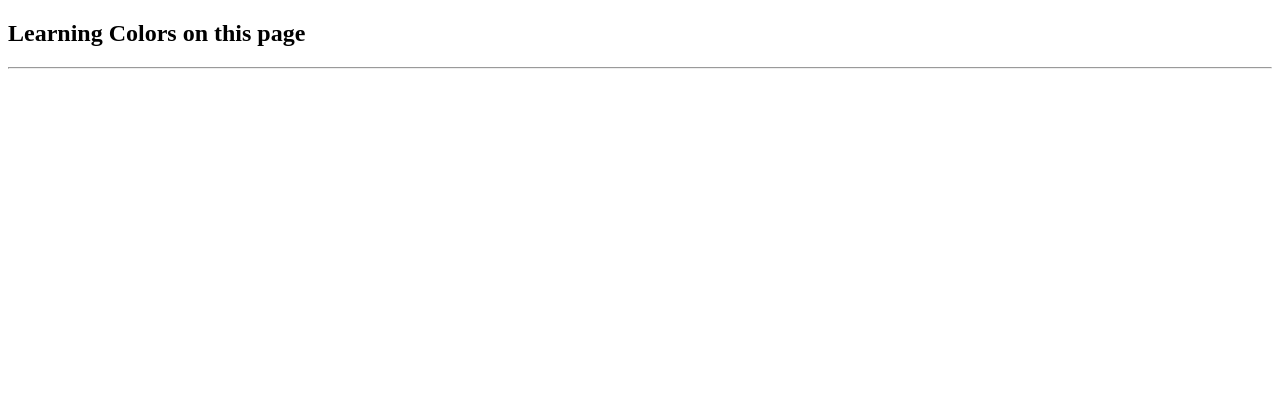
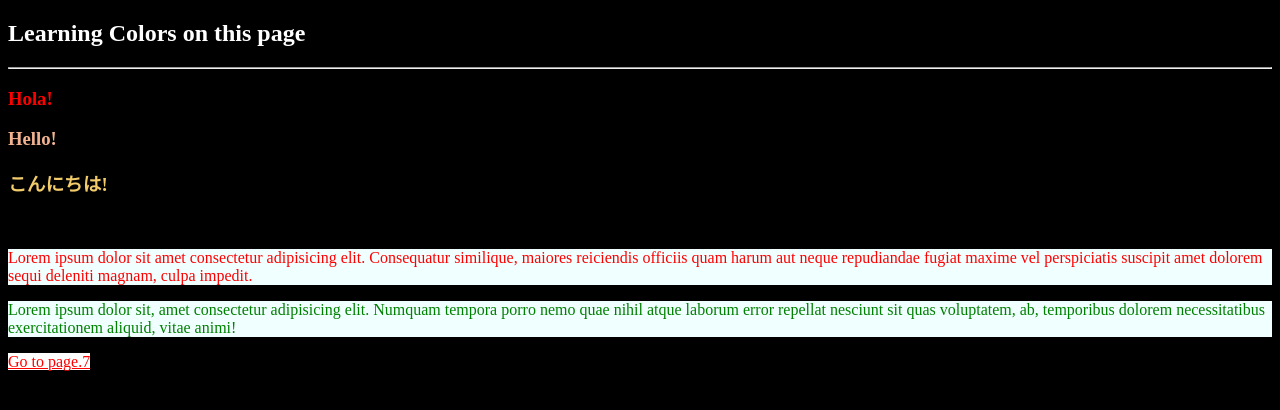
Before and after one commit to salptkin/learningbasics, a plain HTML site: page page6.html in a window 1280 px wide. Drawn offline with Linux system fonts and the light colour scheme.

Commit message:
add new pages

```diff
--- a/page6.html
+++ b/page6.html
@@ -5,8 +5,18 @@
     <meta name="viewport" content="width=device-width, initial-scale=1.0">
     <title>Website Trying.1</title>
 </head>
-<body>
-    <h2>Learning Colors on this page</h2>
+<body style="background-color: black;">
+    <h2 style="color: #ffffff">Learning Colors on this page</h2>
     <hr>
+    <h3 style="color: red">Hola!</h3>
+    <h3 style="color:rgb(242, 179, 145)">Hello!</h3>
+    <h3 style="color: #f2cc6b">こんにちは!</h3>
+    <br>
+    <p style="background-color: azure; color: red">Lorem ipsum dolor sit amet consectetur adipisicing elit. Consequatur similique, maiores reiciendis officiis quam harum aut neque repudiandae fugiat maxime vel perspiciatis suscipit amet dolorem sequi deleniti magnam, culpa impedit.</p>
+    <p style="background-color: azure; color: green">Lorem ipsum dolor sit, amet consectetur adipisicing elit. Numquam tempora porro nemo quae nihil atque laborum error repellat nesciunt sit quas voluptatem, ab, temporibus dolorem necessitatibus exercitationem aliquid, vitae animi!</p>
+
+   <a href="page7.html" target="_blank" title="Goes to Page.7" style="background-color: #ffffff; color: red";>Go to page.7
+   </a>
+
 </body>
 </html>
```
Also changed, not shown: page7.html (added, +12 -0 lines).
